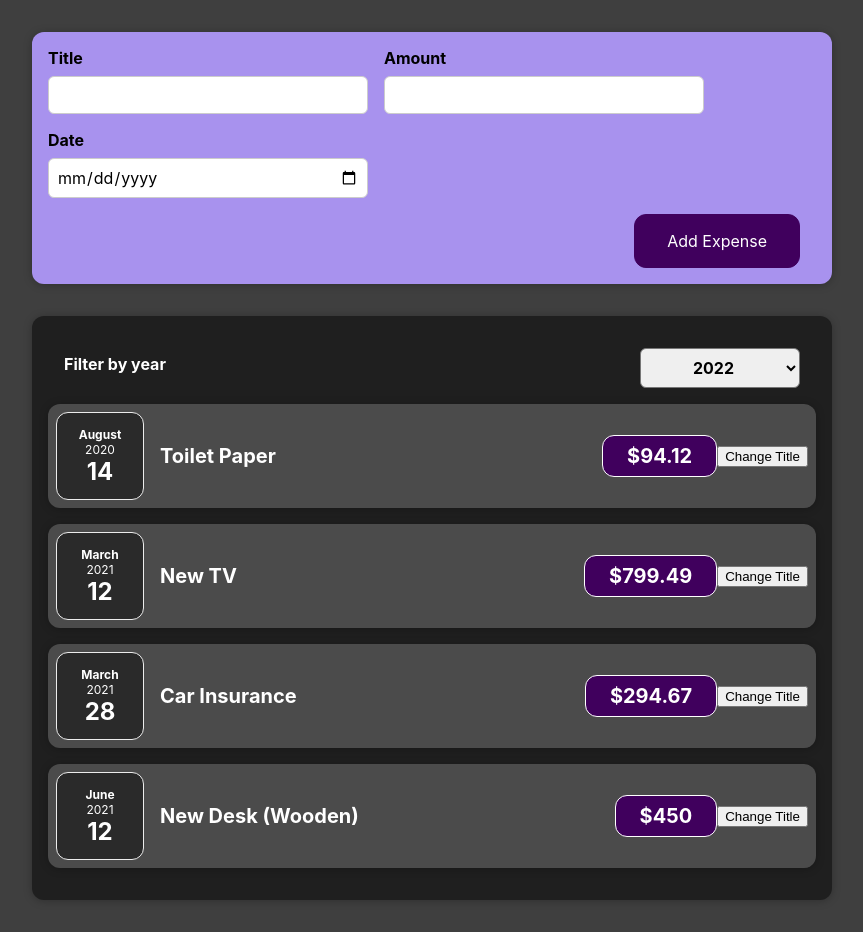
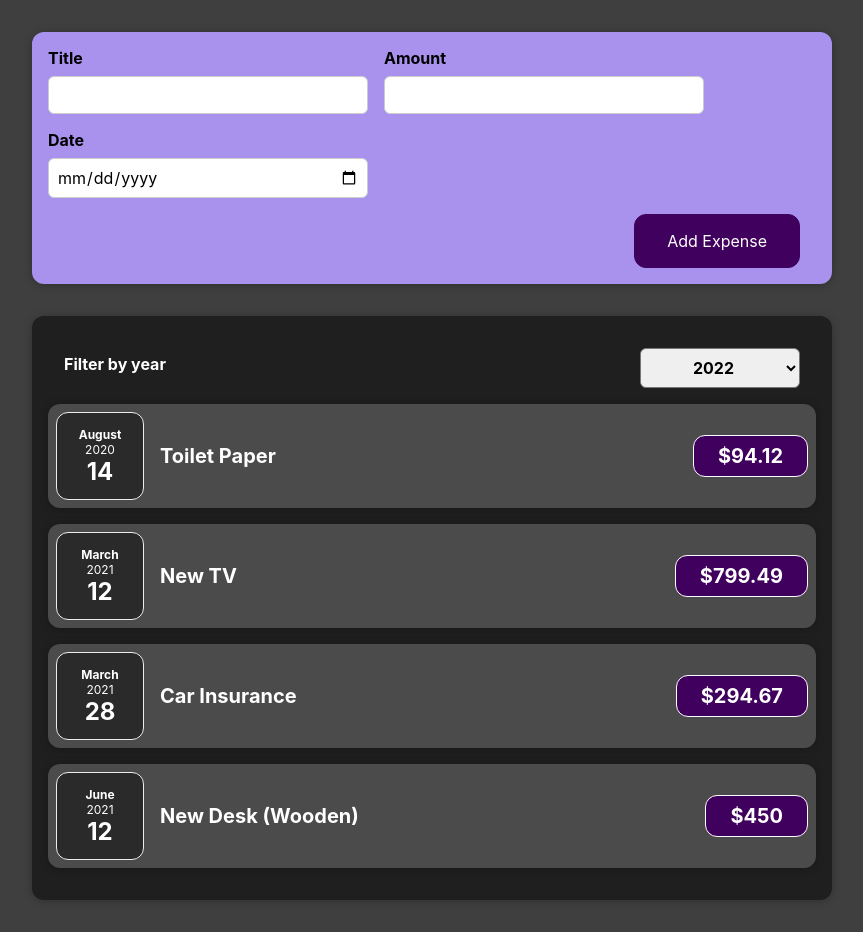
Before and after one commit to glenn-a810/sample-todo, a React (Create React App) app: page / in a window 1280 px wide. Shown: the whole page, without its empty margins (208-1071 px from the left). Built offline with nearby package versions, Linux system fonts and the light colour scheme; a web font is replaced by a local one.

Commit message:
dumb component = stateless component

```diff
--- a/src/components/Expenses/ExpenseItem.js
+++ b/src/components/Expenses/ExpenseItem.js
@@ -1,18 +1,18 @@
 import './ExpenseItem.css'
 import ExpenseDate from './ExpenseDate'
 import Card from '../UI/Card'
-import { useState } from 'react'
+// import { useState } from 'react'
 
 const ExpenseItem = (props) => {
   // const expenseDate = new Date(2022, 10, 7)
   // const expenseTitle = 'Car Insurance'
   // const expenseAmount = 294.67
   // let title = props.title
-  const [title,setTitle] = useState(props.title)
-
-  const clickHandler =() => {
-    setTitle('Updated!')
-  }
+  // const [title,setTitle] = useState(props.title)
+  //
+  // const clickHandler =() => {
+  //   setTitle('Updated!')
+  // }
 
   return (
     <Card className="expense-item">
@@ -22,11 +22,11 @@
 
       <div className="expense-item__description">
         {/*<h2>Car Insurance</h2>*/}
-        <h2>{title}</h2>
+        <h2>{props.title}</h2>
         {/*<div className="expense-item__price">$294.67</div>*/}
         <div className="expense-item__price">${props.amount}</div>
       </div>
-      <button onClick={clickHandler}>Change Title</button>
+      {/*<button onClick={clickHandler}>Change Title</button>*/}
     </Card>
   )
 }
```
